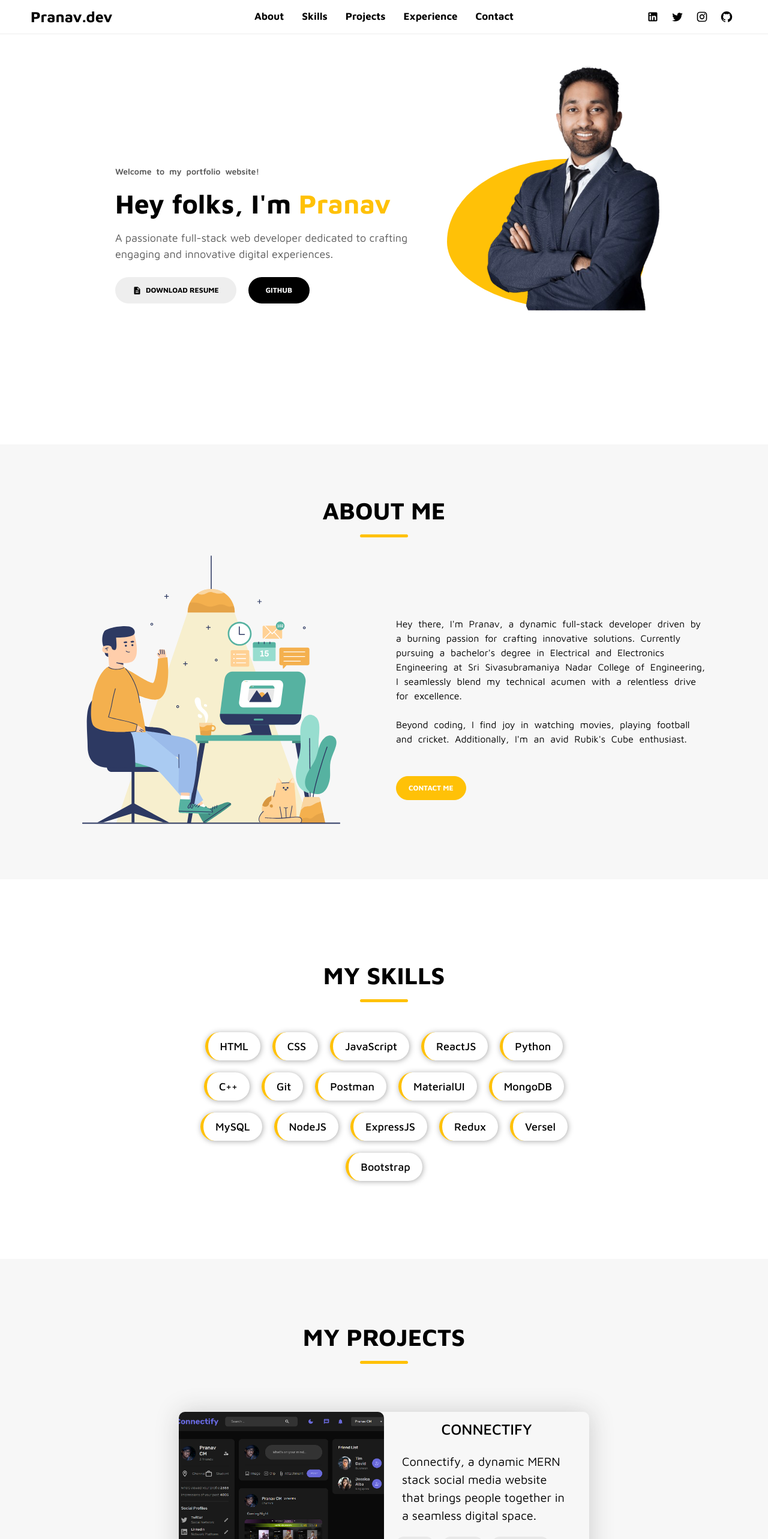
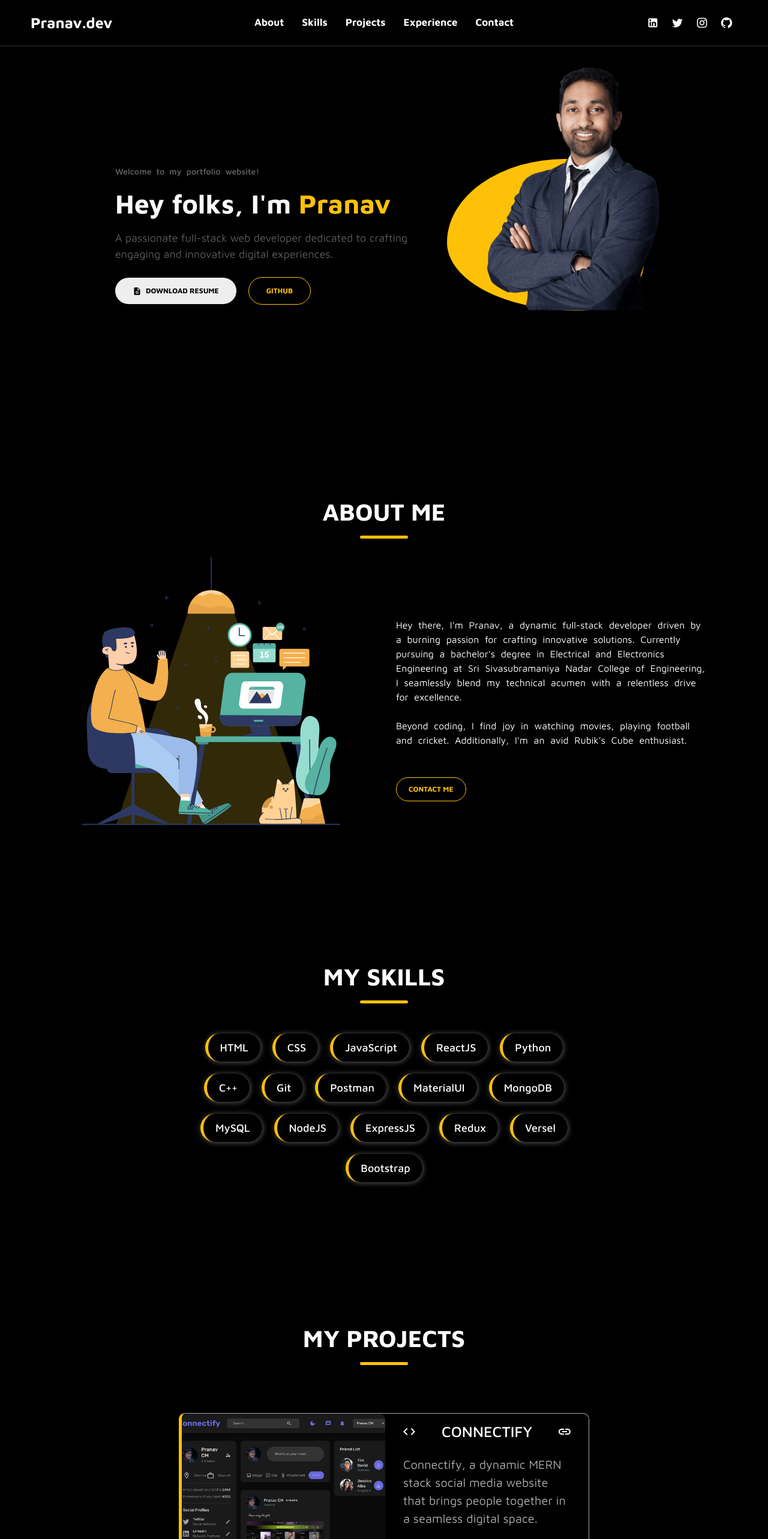
Before and after one commit to Pranavcm-07/portfolio, a React (Vite) app: page / in a window 1280 px wide. Shown: the top 2566 px of the page at 60% size. Built offline with nearby package versions, Linux system fonts and the light colour scheme.

Commit message:
changed to black theme and modified some styling

```diff
--- a/src/App.css
+++ b/src/App.css
@@ -19,3 +19,7 @@ li{
 html{
   scroll-behavior: smooth;
 }
+/* body{
+  background-color: black;
+  color:'white'
+} */
--- a/src/App.jsx
+++ b/src/App.jsx
@@ -15,6 +15,7 @@ function App() {
         id="Home"
         style={{
           padding: "250px 0 210px 0",
+          backgroundColor: "black",
         }}
       >
         <Home />
@@ -23,7 +24,7 @@ function App() {
         id="About"
         style={{
           padding: "70px 0 20px",
-          backgroundColor: "#f7f7f7",
+          backgroundColor: "black",
         }}
       >
         <About />
@@ -32,6 +33,7 @@ function App() {
         id="Skills"
         style={{
           padding: "80px 0",
+          backgroundColor: "black",
         }}
       >
         <Skills />
@@ -40,7 +42,7 @@ function App() {
         id="Projects"
         style={{
           padding: "80px 0",
-          backgroundColor: "#f7f7f7",
+          backgroundColor: "black",
         }}
       >
         <Projects />
@@ -49,6 +51,7 @@ function App() {
         id="Experience"
         style={{
           padding: "80px 0 130px",
+          backgroundColor: "black",
         }}
       >
         <Experience />
@@ -57,7 +60,7 @@ function App() {
         id="Contact"
         style={{
           padding: "80px 0",
-          backgroundColor: "#f7f7f7",
+          backgroundColor: "black",
         }}
       >
         <Contact />
@@ -65,7 +68,7 @@ function App() {
       <section
         id="Footer"
         style={{
-          padding: "80px 0 40px",
+          padding: "20px 0 10px",
           backgroundColor: "black",
           color: "white",
         }}
--- a/src/components/CustomTextField.jsx
+++ b/src/components/CustomTextField.jsx
@@ -2,6 +2,9 @@ import { TextField } from "@mui/material";
 import { styled } from "@mui/system";
 
 const CustomTextField = styled(TextField)({
+  "& .MuiOutlinedInput-root .MuiOutlinedInput-notchedOutline": {
+    borderColor: "#aaa",
+  },
   "& .MuiOutlinedInput-root:hover .MuiOutlinedInput-notchedOutline": {
     borderColor: "rgb(255, 193, 7)",
   },
@@ -11,6 +14,9 @@ const CustomTextField = styled(TextField)({
   "& .MuiInputLabel-root.Mui-focused": {
     color: "#ffc107",
   },
+  "& .MuiInputLabel-root": {
+    color: "#aaa",
+  },
 });
 
 export default CustomTextField;
--- a/src/scenes/about/About.jsx
+++ b/src/scenes/about/About.jsx
@@ -14,7 +14,7 @@ const About = () => {
           fontSize: "40px",
           fontWeight: "700",
           margin: "10px 0",
-          color: "black",
+          color: "white",
           textAlign: "center",
         }}
       >
@@ -66,6 +66,7 @@ const About = () => {
               margin: "10px 0",
               lineHeight: "1.5",
               wordSpacing: "5px",
+              color: "white",
             }}
           >
             <Typography sx={{ fontWeight: "400" }}>
@@ -91,12 +92,12 @@ const About = () => {
               alignItems: "center",
               border: "1px solid #ffc107",
               borderRadius: "50px",
-              backgroundColor: "#ffc107",
+              backgroundColor: "black",
 
               "&:hover": {
-                backgroundColor: "white",
+                backgroundColor: "#ffc107",
                 "& .MuiTypography-root": {
-                  color: "#ffc107",
+                  color: "white",
                 },
               },
               mt: "50px",
@@ -104,7 +105,7 @@ const About = () => {
           >
             <Typography
               sx={{
-                color: "white",
+                color: "#ffc107",
                 fontWeight: "700",
                 fontSize: "12px",
                 transition: "0.1s",
--- a/src/scenes/contact/Contact.jsx
+++ b/src/scenes/contact/Contact.jsx
@@ -8,7 +8,7 @@ const Contact = () => {
         sx={{
           fontSize: "40px",
           fontWeight: "700",
-          color: "black",
+          color: "white",
           textAlign: "center",
           mb: "10px",
         }}
@@ -30,6 +30,7 @@ const Contact = () => {
           fontSize: "20px",
           width: "65%",
           margin: " 20px auto",
+          color: "white",
         }}
       >
         Need to reach out faster than a pizza delivery on a Friday night? Look
@@ -42,7 +43,7 @@ const Contact = () => {
           gap: "30px",
           gridTemplateColumns: "1fr",
           padding: "30px",
-          boxShadow: "1px 1px 10px #aaa",
+          border: "1px solid #aaa",
           borderRadius: "20px",
           width: "60%",
           margin: "40px auto",
--- a/src/scenes/home/Home.jsx
+++ b/src/scenes/home/Home.jsx
@@ -28,6 +28,7 @@ const Home = () => {
             sx={{
               fontSize: "2.8em",
               fontWeight: "700",
+              color: "white",
             }}
           >
             Hey folks, I'm <span style={{ color: "#ffc107" }}>Pranav</span>
@@ -73,7 +74,7 @@ const Home = () => {
             }}
           >
             <DescriptionIcon
-              sx={{ color: "black", fontSize: "15px", transition: "0.3s" }}
+              sx={{ color: "black", fontSize: "15px", transition: "0.1s" }}
             />
             <Typography
               sx={{
@@ -96,15 +97,19 @@ const Home = () => {
               alignItems: "center",
               backgroundColor: "black",
               borderRadius: "50px",
+              border: "1px solid #ffc107",
 
               "&:hover": {
                 backgroundColor: "#ffc107",
+                "& .MuiTypography-root": {
+                  color: "white",
+                },
               },
             }}
           >
             <Typography
               sx={{
-                color: "white",
+                color: "#ffc107",
                 fontWeight: "700",
                 fontSize: "12px",
                 transition: "0.1s",
--- a/src/scenes/navbar/Navbar.jsx
+++ b/src/scenes/navbar/Navbar.jsx
@@ -16,11 +16,12 @@ const Navbar = () => {
     <Box
       sx={{
         width: "100%",
-        padding: "15px 20px",
-        backgroundColor: "rgba(255,255,255)",
+        padding: "25px 20px",
+        backgroundColor: "rgba(0,0,0)",
+        color: "white",
         zIndex: "9999",
         position: "fixed",
-        borderBottom: "1px solid #eee",
+        borderBottom: "1px solid rgba(255,255,255,0.2)",
       }}
     >
       <Box
@@ -52,7 +53,7 @@ const Navbar = () => {
         <FlexBetween
           sx={{
             gap: "30px",
-            color: "black",
+            color: "white",
           }}
         >
           <CustomTypography item={"About"} />
@@ -77,7 +78,7 @@ const Navbar = () => {
             rel="noopener"
           >
             <IconButton>
-              <LinkedInIcon sx={{ fontSize: "20px", color: "black" }} />
+              <LinkedInIcon sx={{ fontSize: "20px", color: "white" }} />
             </IconButton>
           </Link>
           <Link
@@ -86,7 +87,7 @@ const Navbar = () => {
             rel="noopener"
           >
             <IconButton>
-              <TwitterIcon sx={{ fontSize: "20px", color: "black" }} />
+              <TwitterIcon sx={{ fontSize: "20px", color: "white" }} />
             </IconButton>
           </Link>
           <Link
@@ -95,7 +96,7 @@ const Navbar = () => {
             rel="noopener"
           >
             <IconButton>
-              <InstagramIcon sx={{ fontSize: "20px", color: "black" }} />
+              <InstagramIcon sx={{ fontSize: "20px", color: "white" }} />
             </IconButton>
           </Link>
           <Link
@@ -104,7 +105,7 @@ const Navbar = () => {
             rel="noopener"
           >
             <IconButton>
-              <GitHubIcon sx={{ fontSize: "20px", color: "black" }} />
+              <GitHubIcon sx={{ fontSize: "20px", color: "white" }} />
             </IconButton>
           </Link>
         </Box>
--- a/src/scenes/projects/Projects.jsx
+++ b/src/scenes/projects/Projects.jsx
@@ -1,4 +1,6 @@
-import { Box, Button, CardMedia, Link, Slide, Typography } from "@mui/material";
+import { Box, CardMedia, IconButton, Typography } from "@mui/material";
+import LinkIcon from "@mui/icons-material/Link";
+import CodeIcon from "@mui/icons-material/Code";
 import { useState } from "react";
 
 const Projects = () => {
@@ -24,7 +26,7 @@ const Projects = () => {
         sx={{
           fontSize: "40px",
           fontWeight: "700",
-          color: "black",
+          color: "white",
           textAlign: "center",
           mb: "10px",
         }}
@@ -41,9 +43,13 @@ const Projects = () => {
         }}
       />
       <Box
+        onMouseEnter={() => setHover(true)}
+        onMouseLeave={() => setHover(false)}
         sx={{
           width: "80%",
           margin: "80px auto",
+          transition: ".2s ease",
+          transform: hover ? "scale(1.02)" : "scale(1)",
         }}
       >
         <Box
@@ -51,9 +57,9 @@ const Projects = () => {
             display: "flex",
             justifyContent: "center",
             alignItems: "center",
-            backgroundColor: "#white",
             borderRadius: "10px",
-            boxShadow: "1px 1px 40px #ccc",
+            border: "1px solid #aaa",
+            borderLeft: "5px solid #ffc107",
           }}
         >
           <Box
@@ -64,8 +70,6 @@ const Projects = () => {
               borderRadius: "10px",
               position: "relative",
             }}
-            onMouseEnter={() => setHover(true)}
-            onMouseLeave={() => setHover(false)}
           >
             <CardMedia
               component="img"
@@ -74,11 +78,9 @@ const Projects = () => {
                 width: "100%",
                 height: "100%",
                 objectFit: "cover",
-                transition: ".2s ease",
-                transform: hover ? "scale(1.075)" : "scale(1)",
               }}
             />
-            <Slide in={hover} direction="up">
+            {/* <Slide in={hover} direction="up">
               <Box
                 sx={{
                   height: "100%",
@@ -92,7 +94,8 @@ const Projects = () => {
                   justifyContent: "center",
                   alignItems: "center",
                   flexDirection: "column",
-                  background: "linear-gradient(rgba(0,0,0,0.3),#ffc107)",
+                  background:
+                    "linear-gradient(rgba(0,0,0,0.3),rgb(255, 193, 7,0.5))",
                 }}
               >
                 <Box sx={{ position: "absolute", bottom: "40px" }}>
@@ -141,7 +144,7 @@ const Projects = () => {
                   </Button>
                 </Box>
               </Box>
-            </Slide>
+            </Slide> */}
           </Box>
           <Box
             width="50%"
@@ -155,16 +158,37 @@ const Projects = () => {
                 margin: "10px 0",
                 fontSize: "25px",
                 fontWeight: "500",
-                color: "black",
+                color: "white",
                 textAlign: "center",
+                display: "flex",
+                justifyContent: "space-between",
+                alignItems: "center",
+                gap: "2px",
               }}
             >
+              <IconButton
+                href="https://github.com/Pranavcm-07/socialmedia-website-frontend.git"
+                target="_blank"
+              >
+                <CodeIcon
+                  sx={{ color: "white", "&:hover": { color: "#ffc107" } }}
+                />
+              </IconButton>
               CONNECTIFY
+              <IconButton
+                href="https://connectify-socialmedia.vercel.app"
+                target="_blank"
+              >
+                <LinkIcon
+                  sx={{ color: "white", "&:hover": { color: "#ffc107" } }}
+                />
+              </IconButton>
             </Typography>
             <Typography
               sx={{
                 fontSize: "20px",
                 padding: "10px",
+                color: "#aaa",
               }}
             >
               Connectify, a dynamic MERN stack social media website that brings
@@ -185,11 +209,11 @@ const Projects = () => {
                 <Typography
                   key={index}
                   sx={{
-                    padding: "1px 10px",
-                    color: "black",
+                    padding: "2px 10px",
+                    color: "white",
                     fontWeight: "500",
                     borderRadius: "20px",
-                    backgroundColor: "#e9e9e9",
+                    border: "1px solid #ffc107",
                   }}
                 >
                   {item}
--- a/src/scenes/skills/Skills.jsx
+++ b/src/scenes/skills/Skills.jsx
@@ -9,7 +9,7 @@ const Skills = () => {
         width: "75%",
         margin: "auto",
         borderRadius: "50px",
-        backgroundColor: "white",
+        backgroundColor: "black",
         // border: "1px solid #ccc",
         padding: "50px",
       }}
@@ -18,7 +18,7 @@ const Skills = () => {
         sx={{
           fontSize: "40px",
           fontWeight: "700",
-          color: "black",
+          color: "white",
           textAlign: "center",
           mb: "10px",
         }}
@@ -52,10 +52,12 @@ const Skills = () => {
               padding: "10px 20px",
               borderLeft: "5px solid #ffc107",
               borderRadius: "30px",
-              boxShadow: "1px 1px 10px #aaa",
+              boxShadow: "1px 1px 10px #5d5d5d",
             }}
           >
-            <Typography sx={{ fontSize: "18px", fontWeight: "500" }}>
+            <Typography
+              sx={{ fontSize: "18px", fontWeight: "500", color: "white" }}
+            >
               {skill}
             </Typography>
           </Box>
```
Also changed, not shown: src/scenes/experience/Experience.jsx (+8 -9 lines), src/scenes/footer/Footer.jsx (+17 -7 lines).
